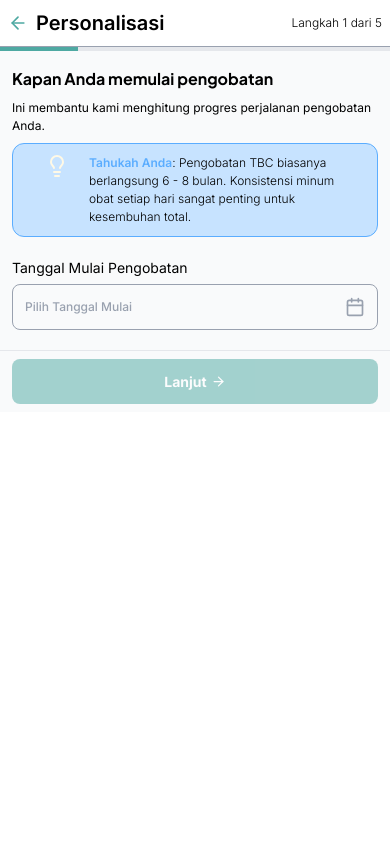
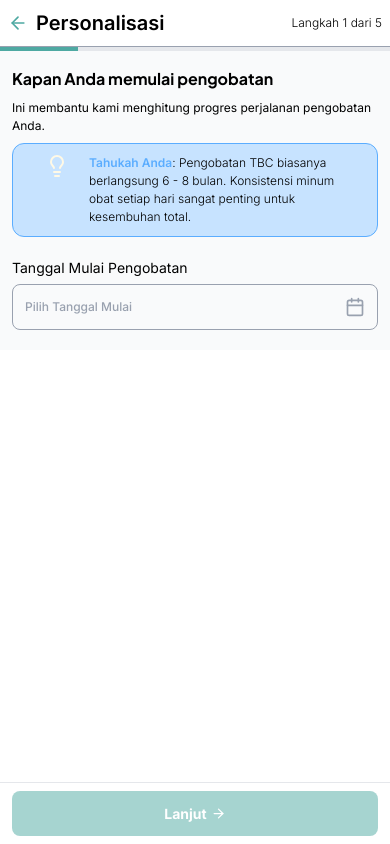
Before and after one commit to saputt/TIBER-FE, a React (Vite) app: page /onboarding in a window 390 px wide. Built offline with nearby package versions, Linux system fonts and the light colour scheme; no server answers.

Commit message:
feat : fix bug layout in onboarding

```diff
--- a/src/components/templates/OnboardingLayout.jsx
+++ b/src/components/templates/OnboardingLayout.jsx
@@ -102,7 +102,7 @@ const OnboardingLayout = ({ children }) => {
           </section>
 
           {!location.pathname.includes("register") && (
-            <footer className="px-3 py-2 border-t-1 border-gray-200 lg:bg-transparent lg:border-none lg:static lg:w-full lg:max-w-md lg:p-0 lg:mt-6 lg:mb-20 z-10">
+            <footer className="px-3 py-2 border-t-1 border-gray-200 lg:bg-transparent lg:border-none lg:static lg:w-full lg:max-w-md lg:p-0 lg:mt-6 lg:mb-20 z-10 fixed bottom-0 left-0 right-0">
               <Button
                 variant="primary"
                 size="full"
```
